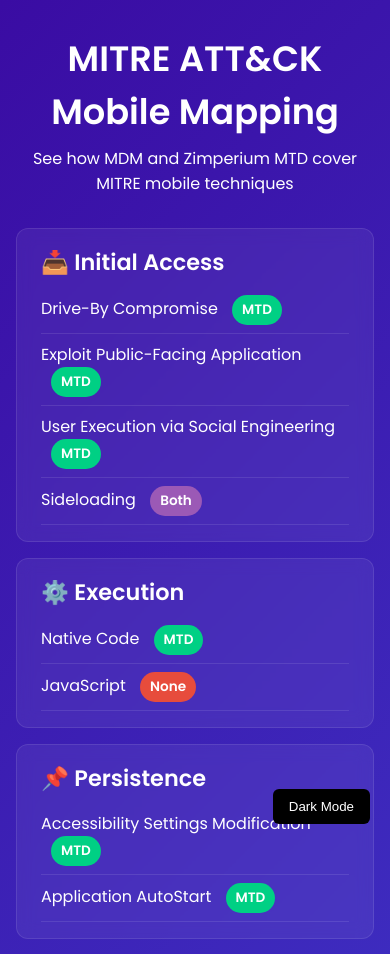
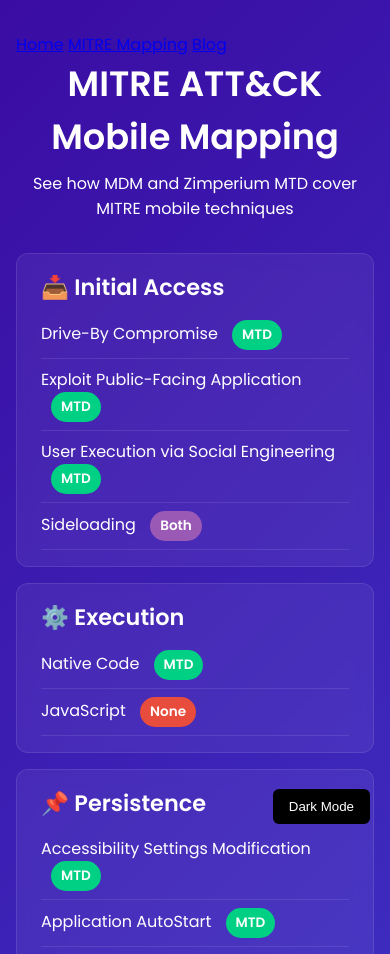
Before and after one commit to jrmintz24/mobile-security-owasp, a plain HTML site: page mitre-mobile.html in a window 390 px wide. Shown: the top 954 px of the page. Drawn offline with Linux system fonts and the light colour scheme.

Commit message:
Update mitre-mobile.html

```diff
--- a/mitre-mobile.html
+++ b/mitre-mobile.html
@@ -171,6 +171,12 @@
   </style>
 </head>
 <body>
+  <nav>
+    <a href="index.html">Home</a>
+    <a href="mitre-mapping.html">MITRE Mapping</a>
+    <a href="blog.html">Blog</a>
+  </nav>
+  <!-- rest of your content -->
 
   <header>
     <h1>MITRE ATT&CK Mobile Mapping</h1>
```
